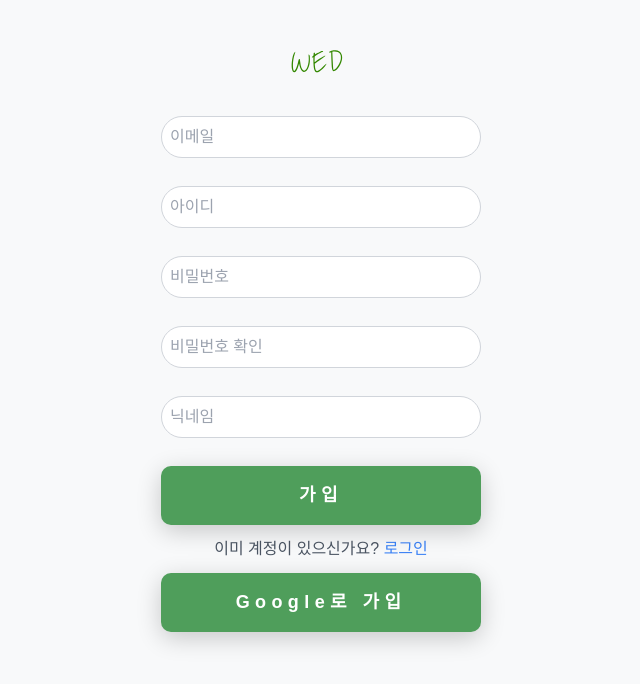
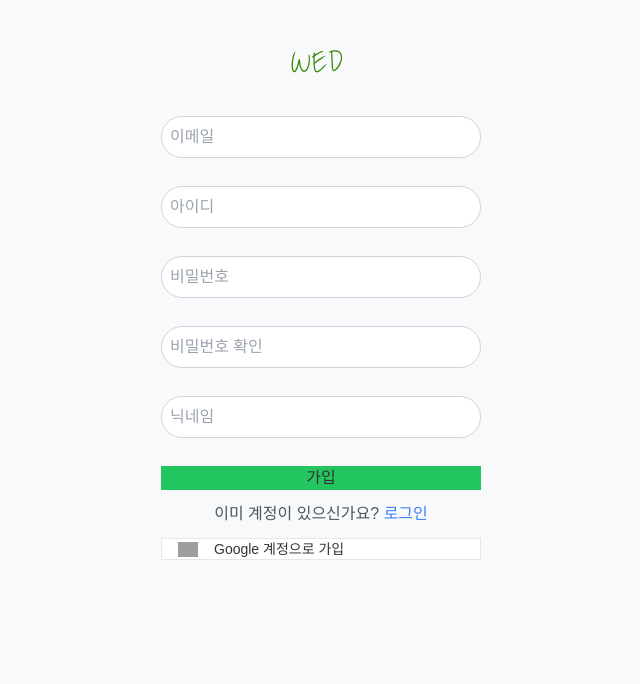
Before and after one commit to mini-chip/WED, a Next.js app: page /signup in a window 1280 px wide. Shown: the top 684 px of the page, without its empty margins (319-959 px from the left). Built offline with nearby package versions, Linux system fonts and the light colour scheme; no server answers; grey boxes are pictures that could not be loaded.

Commit message:
feat: 버튼 css 수정 중

```diff
--- /dev/null
+++ b/src/app/auth/callback/page.tsx
@@ -0,0 +1,51 @@
+"use client";
+
+import { useEffect, useState } from "react";
+import { useRouter } from "next/navigation";
+import { supabase } from "@/lib/supabase";
+
+export default function AuthCallback() {
+  const router = useRouter();
+  const [error, setError] = useState<string | null>(null);
+
+  useEffect(() => {
+    const handleCallback = async () => {
+      try {
+        const {
+          data: { session },
+          error
+        } = await supabase.auth.getSession();
+
+        if (error) {
+          setError("세션 확인 중 에러가 발생했습니다.");
+          console.error("세션 확인 에러:", error.message);
+          return;
+        }
+
+        if (session) {
+          router.push("/");
+        } else {
+          setError("로그인에 실패했습니다. 다시 시도해주세요.");
+          setTimeout(() => {
+            router.push("/signin");
+          }, 2000);
+        }
+      } catch (err) {
+        setError("예상치 못한 에러가 발생했습니다.");
+        console.error("AuthCallback 에러:", err);
+      }
+    };
+
+    handleCallback();
+  }, [router]);
+
+  return (
+    <div className="flex flex-col items-center justify-center min-h-screen">
+      {error ? (
+        <p className="text-red-500">{error}</p>
+      ) : (
+        <p>로그인 중입니다..</p>
+      )}
+    </div>
+  );
+}
--- a/src/app/globals.css
+++ b/src/app/globals.css
@@ -84,23 +84,6 @@ footer a:hover {
   color: #66b2ff;
 }
 
-button {
-  display: inline-block;
-  padding: 0.5rem 1rem;
-  font-size: 1rem;
-  font-weight: bold;
-  color: #ffffff;
-  background-color: #007bff;
-  border: none;
-  border-radius: 4px;
-  cursor: pointer;
-  transition: background-color 0.3s ease;
-}
-
-button:hover {
-  background-color: #0056b3;
-}
-
 button:disabled {
   background-color: #cccccc;
   cursor: not-allowed;
@@ -114,14 +97,14 @@ textarea {
   margin-bottom: 1rem;
   font-size: 1rem;
   border: 1px solid #ccc;
-  border-radius: 4px;
+  border-radius: 10px;
 }
 
 input:focus,
 select:focus,
 textarea:focus {
   outline: none;
-  border-color: #007bff;
+  border-color: #4f9e5b;
 }
 
 .product-card {
@@ -185,7 +168,7 @@ textarea:focus {
   }
 }
 
-.custom-button {
+/* .custom-button {
   position: relative;
   display: flex;
   justify-content: center;
@@ -231,7 +214,7 @@ textarea:focus {
 .custom-button:hover span {
   color: #4f9e5b;
   animation: scaleUp 0.3s ease-in-out;
-}
+} */
 
 @keyframes scaleUp {
   0% {
@@ -244,3 +227,17 @@ textarea:focus {
     transform: scale(1);
   }
 }
+
+@layer components {
+  .btn {
+    @apply relative flex justify-center items-center rounded-[10px] bg-[#4f9e5b]  font-montserrat shadow-2xl overflow-hidden cursor-pointer border-none group;
+  }
+
+  .btn span {
+    @apply text-center no-underline w-full px-[25px] py-2 text-white text-lg font-bold tracking-[0.3em] z-20 transition-all duration-300 ease-in-out group-hover:text-[#4f9e5b] group-hover:animate-scaleUp;
+  }
+
+  .btn-after {
+    @apply w-0 h-full bg-[#ffd401] absolute transition-all duration-400 ease-in-out right-0 group-hover:w-full group-hover:left-0 group-hover:right-auto;
+  }
+}
--- a/src/app/signup/page.tsx
+++ b/src/app/signup/page.tsx
@@ -6,7 +6,9 @@ import { z } from "zod";
 import { useRouter } from "next/navigation";
 import { supabase } from "@/lib/supabase";
 import Logo from "@/images/logo.svg";
-import Button from "@/component/button/page";
+import Button from "@/component/buttons/page";
+import GoogleButton from "@/component/oauthButton/page";
+import { useEffect } from "react";
 const signupSchema = z
   .object({
     email: z.string().email("유효한 이메일을 입력해주세요."),
@@ -31,7 +33,17 @@ export default function SignUpPage() {
   } = useForm<SignupFormData>({
     resolver: zodResolver(signupSchema)
   });
-
+  useEffect(() => {
+    const checkSession = async () => {
+      const {
+        data: { session }
+      } = await supabase.auth.getSession();
+      if (session) {
+        router.push("/");
+      }
+    };
+    checkSession();
+  }, [router]);
   const onSubmit = async (data: SignupFormData) => {
     try {
       const { email, username, password, nickname } = data;
@@ -55,25 +67,6 @@ export default function SignUpPage() {
     } catch (err) {
       console.error("다시 시도해주세요:", err);
       alert("회원가입 중 문제가 발생했습니다.");
-    }
-  };
-
-  const handleGoogleSignUp = async () => {
-    try {
-      const { error } = await supabase.auth.signInWithOAuth({
-        provider: "google",
-        options: {
-          redirectTo: `${window.location.origin}/auth/callback`
-        }
-      });
-
-      if (error) {
-        console.error("Google 로그인 에러:", error.message);
-        alert(`Google 로그인 실패: ${error.message}`);
-      }
-    } catch (err) {
-      console.error("예상치 못한 에러:", err);
-      alert("Google 로그인 중 문제가 발생했습니다.");
     }
   };
 
@@ -147,13 +140,7 @@ export default function SignUpPage() {
           </a>
         </p>
 
-        <Button
-          type="button"
-          onClick={handleGoogleSignUp}
-          className="p-2 bg-blue-600 text-white rounded-3xl hover:bg-blue-700 transition-colors"
-        >
-          Google로 가입
-        </Button>
+        <GoogleButton> Google 계정으로 가입</GoogleButton>
       </form>
     </div>
   );
--- a/src/component/button/page.tsx
+++ b/src/component/buttons/page.tsx
@@ -1,5 +1,6 @@
 import React, { ReactNode } from "react";
-
+import Image from "next/image";
+import { supabase } from "@/lib/supabase";
 interface ButtonProps {
   children: ReactNode;
   onClick?: () => void;
@@ -14,12 +15,9 @@ const Button: React.FC<ButtonProps> = ({
   className = ""
 }) => {
   return (
-    <button
-      type={type}
-      onClick={onClick}
-      className={`custom-button ${className}`}
-    >
-      <span>{children}</span>
+    <button type={type} onClick={onClick} className={`btn ${className}`}>
+      <span className="btn-span">{children}</span>
+      <div className="btn-after"></div>
     </button>
   );
 };
--- /dev/null
+++ b/src/component/oauthButton/page.tsx
@@ -0,0 +1,59 @@
+import Image from "next/image";
+import { supabase } from "@/lib/supabase";
+import React, { ReactNode } from "react";
+interface ButtonProps {
+  children: ReactNode;
+  onClick?: () => void;
+  type?: "button" | "submit" | "reset";
+  className?: string;
+  textColor?: string;
+}
+const GoogleButton: React.FC<ButtonProps> = ({
+  children,
+  onClick,
+  type = "button",
+  className = "",
+  textColor = "text-gray-900"
+}) => {
+  const handleGoogleSignUp = async () => {
+    try {
+      const { error } = await supabase.auth.signInWithOAuth({
+        provider: "google",
+        options: {
+          redirectTo: `${window.location.origin}/auth/callback`
+        }
+      });
+
+      if (error) {
+        console.error("Google 로그인 에러:", error.message);
+        alert(`Google 로그인 실패: ${error.message}`);
+      }
+    } catch (err) {
+      console.error("예상치 못한 에러:", err);
+      alert("Google 로그인 중 문제가 발생했습니다.");
+    }
+  };
+  return (
+    <button
+      type="button"
+      onClick={handleGoogleSignUp}
+      className="gsi-material-button select-none appearance-none bg-white border border-gray-500 rounded text-gray-900 cursor-pointer font-roboto text-sm h-10 tracking-[0.25px] outline-none overflow-hidden px-3 relative text-center transition-colors transition-shadow duration-200 align-middle whitespace-nowrap w-auto max-w-[400px] min-w-fit disabled:cursor-default disabled:bg-white/40 disabled:border-gray-900/10 hover:shadow-md hover:[&>.gsi-material-button-state]:bg-gray-800 hover:[&>.gsi-material-button-state]:opacity-5 active:[&>.gsi-material-button-state]:bg-gray-800 active:[&>.gsi-material-button-state]:opacity-10 focus:[&>.gsi-material-button-state]:bg-gray-800 focus:[&>.gsi-material-button-state]:opacity-10"
+    >
+      <div className="gsi-material-button-content-wrapper flex items-center flex-row flex-nowrap h-full justify-between relative w-full">
+        <div className="rounded-[10px] px-4 gsi-material-button-icon h-5 mr-3 min-w-5 w-5  disabled:opacity-40">
+          <Image
+            src="https://www.gstatic.com/firebasejs/ui/2.0.0/images/auth/google.svg"
+            alt="Google Icon"
+            width={20}
+            height={20}
+          />
+        </div>
+        <span className="gsi-material-button-contents flex-grow font-roboto font-medium overflow-hidden text-ellipsis align-top disabled:opacity-40">
+          {children}
+        </span>
+        <div className="gsi-material-button-state inset-0 opacity-0 absolute transition-opacity duration-200"></div>
+      </div>
+    </button>
+  );
+};
+export default GoogleButton;
--- a/tailwind.config.ts
+++ b/tailwind.config.ts
@@ -29,6 +29,9 @@ const config: Config = {
       },
       transitionDuration: {
         400: "400ms"
+      },
+      borderRadius: {
+        "10px": "10px"
       }
     }
   },
```
